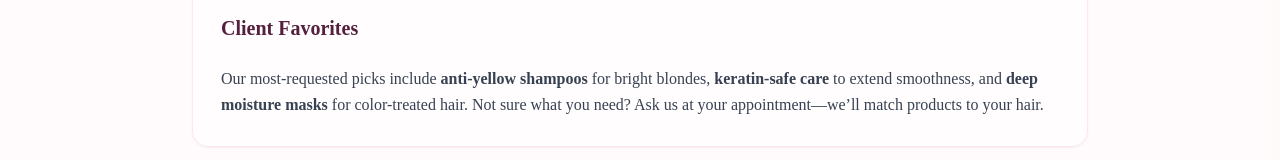
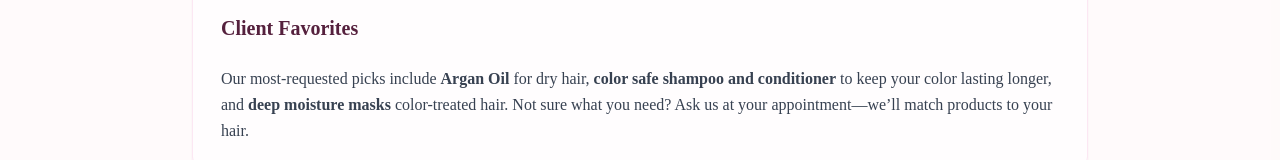
Before and after one commit to curleycoder/ELIKABeauty, a React (Create React App) app in the folder client/: page /product in a window 1280 px wide. Both pictures are taken after a click on the button "Learn more". Shown: the part 497-657 px from the top of the page. Built offline with nearby package versions, Linux system fonts and the light colour scheme; no server answers; a web font is replaced by a local one.

Commit message:
fixed sentence in product page

```diff
--- a/client/src/pages/Product.js
+++ b/client/src/pages/Product.js
@@ -104,9 +104,9 @@ export default function Product() {
           </p>
           <h2 className="text-xl font-semibold text-purplecolor">Client Favorites</h2>
           <p>
-            Our most-requested picks include <strong>anti-yellow shampoos</strong> for
-            bright blondes, <strong>keratin-safe care</strong> to extend smoothness,
-            and <strong>deep moisture masks</strong> for color-treated hair. Not sure
+            Our most-requested picks include <strong>Argan Oil</strong> for
+            dry hair, <strong>color safe shampoo and conditioner</strong> to keep your color lasting longer,
+            and <strong>deep moisture masks</strong> color-treated hair. Not sure
             what you need? Ask us at your appointment—we’ll match products to your hair.
           </p>
         </div>
```
